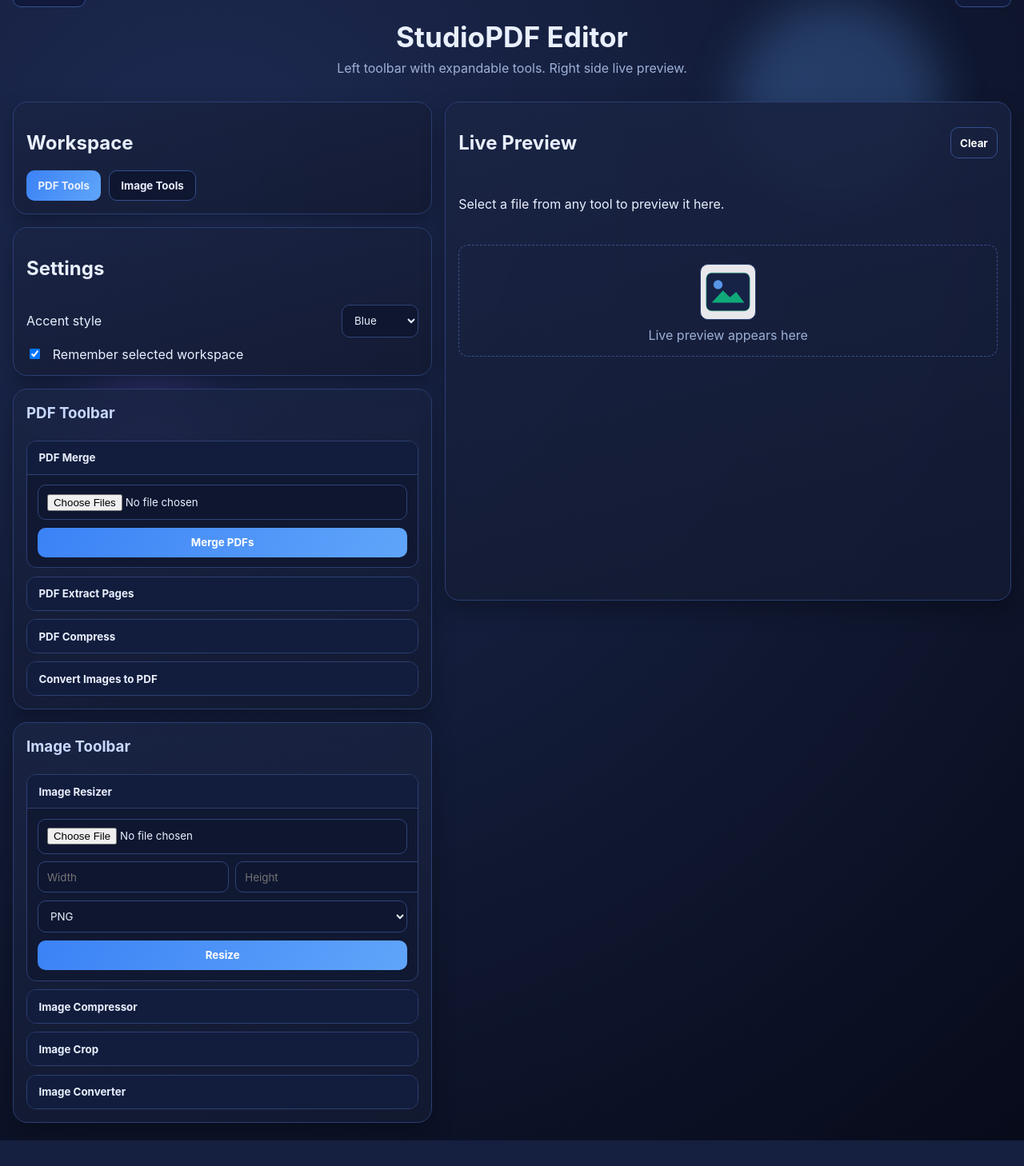
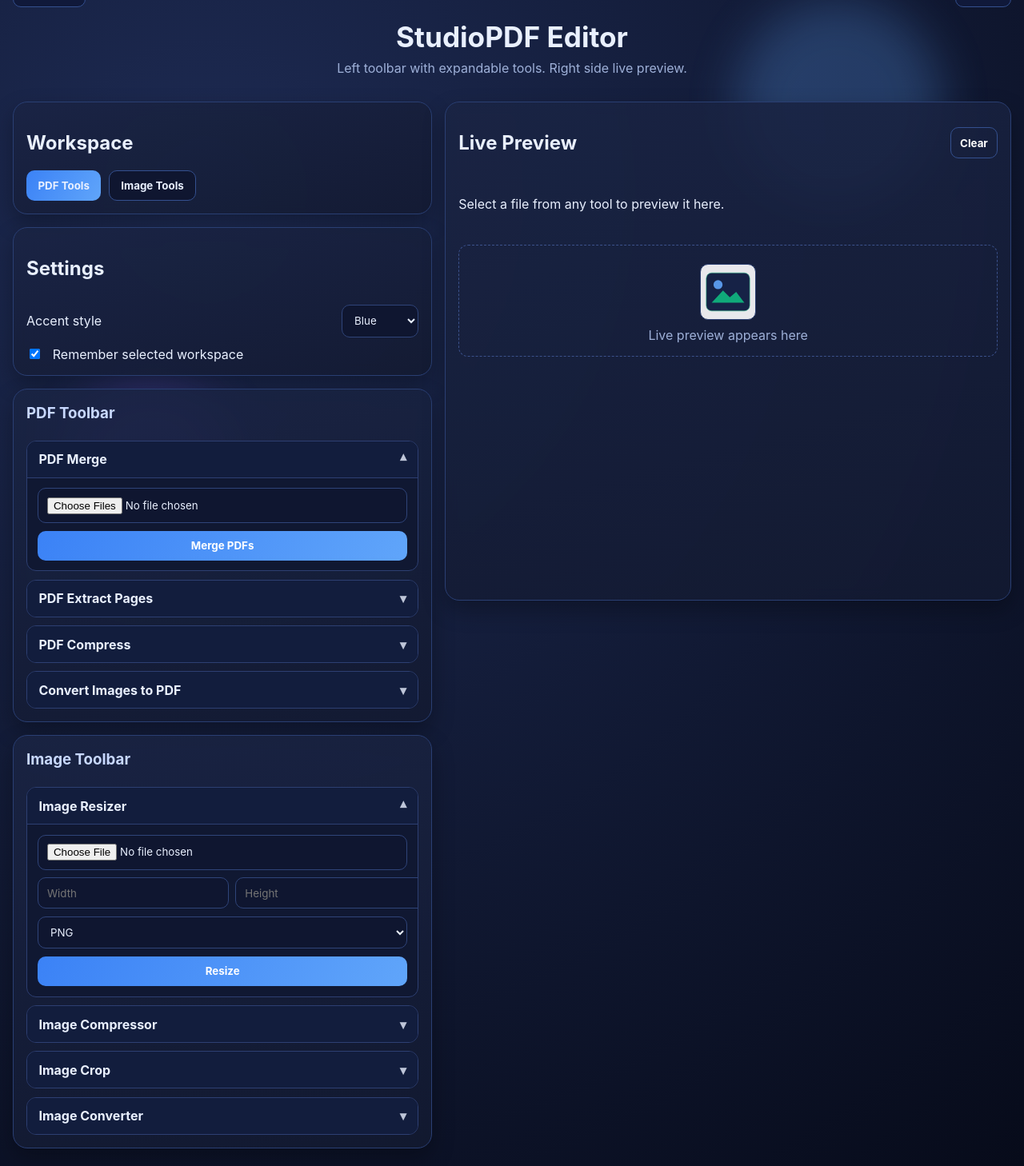
Before and after one commit to akhileshpawar0703-dev/pdf, a Flask app: page /editor in a window 1280 px wide. Shown: the part 59-1517 px from the top of the page at 80% size. Before the commit the page ends 1485 px from the top, so only its background shows below. Run offline with Flask 3, Linux system fonts and the light colour scheme; some libraries are stand-ins or nearby versions.

Commit message:
Use native expandable tool sections for reliable toolbar behavior

```diff
--- a/static/app.js
+++ b/static/app.js
@@ -77,23 +77,26 @@ function updatePreview(fileInput) {
 
 
 function initAccordion(scope) {
-  const items = scope.querySelectorAll('.accordion-item');
+  const items = scope.querySelectorAll('.tool-item');
   items.forEach((item) => {
-    const trigger = item.querySelector('.accordion-trigger');
-    if (!trigger.dataset.bound) {
-      trigger.addEventListener('click', () => {
-        items.forEach((other) => other.classList.remove('open'));
-        item.classList.add('open');
+    if (!item.dataset.bound) {
+      item.addEventListener('toggle', () => {
+        if (!item.open) return;
+        items.forEach((other) => {
+          if (other !== item) other.open = false;
+        });
       });
-      trigger.dataset.bound = '1';
+      item.dataset.bound = '1';
     }
   });
 }
 
 function resetAccordionForMode(mode) {
   const activeScope = mode === 'pdf' ? pdfWorkspace : imageWorkspace;
-  const items = activeScope.querySelectorAll('.accordion-item');
-  items.forEach((item, idx) => item.classList.toggle('open', idx === 0));
+  const items = activeScope.querySelectorAll('.tool-item');
+  items.forEach((item, idx) => {
+    item.open = idx === 0;
+  });
 }
 
 function applyAccent(theme) {
--- a/static/styles.css
+++ b/static/styles.css
@@ -41,11 +41,12 @@ button:hover { filter:brightness(1.06); transform: translateY(-1px); }
 .preview ul { margin:.6rem 0 0; padding-left:1.1rem; color:var(--muted); }
 
 .accordion-wrap { display:flex; flex-direction:column; gap:.65rem; }
-.accordion-item { border:1px solid #2d3f72; border-radius:12px; overflow:hidden; background:#101832; }
-.accordion-trigger { width:100%; text-align:left; border-radius:0; padding:.78rem .9rem; background:#121d3d; border:none; color:var(--text); font-weight:700; cursor:pointer; }
-.accordion-trigger:hover { transform:none; filter:brightness(1.08); }
-.accordion-panel { display:none; padding:.8rem; border-top:1px solid #2d3f72; }
-.accordion-item.open .accordion-panel { display:block; }
+.tool-item { border:1px solid #2d3f72; border-radius:12px; overflow:hidden; background:#101832; }
+.tool-item > summary { list-style:none; padding:.78rem .9rem; background:#121d3d; color:var(--text); font-weight:700; cursor:pointer; user-select:none; }
+.tool-item > summary::-webkit-details-marker { display:none; }
+.tool-item > summary::after { content:'▾'; float:right; opacity:.8; transition: transform .2s ease; }
+.tool-item[open] > summary::after { transform: rotate(180deg); }
+.tool-item form { padding:.8rem; border-top:1px solid #2d3f72; }
 .preview { min-height:78vh; }
 #status { margin-top:.7rem; text-align:left; color:var(--muted); padding:0; }
 
--- a/templates/editor.html
+++ b/templates/editor.html
@@ -44,54 +44,45 @@
       <section id="pdf-workspace" class="workspace card accordion-wrap">
         <h3 class="workspace-title">PDF Toolbar</h3>
 
-        <article class="accordion-item open">
-          <button class="accordion-trigger" type="button">PDF Merge</button>
-          <div class="accordion-panel">
+        <details class="tool-item" open>
+          <summary>PDF Merge</summary>
           <form data-endpoint="/api/pdf/merge">
             <input type="file" name="files" accept="application/pdf" multiple required />
             <button>Merge PDFs</button>
           </form>
-          </div>
-        </article>
+        </details>
 
-        <article class="accordion-item">
-          <button class="accordion-trigger" type="button">PDF Extract Pages</button>
-          <div class="accordion-panel">
+        <details class="tool-item">
+          <summary>PDF Extract Pages</summary>
           <form data-endpoint="/api/pdf/extract">
             <input type="file" name="file" accept="application/pdf" required />
             <input type="text" name="pages" placeholder="e.g. 1,3-5,8-" required />
             <button>Extract</button>
           </form>
-          </div>
-        </article>
+        </details>
 
-        <article class="accordion-item">
-          <button class="accordion-trigger" type="button">PDF Compress</button>
-          <div class="accordion-panel">
+        <details class="tool-item">
+          <summary>PDF Compress</summary>
           <form data-endpoint="/api/pdf/compress">
             <input type="file" name="file" accept="application/pdf" required />
             <button>Compress PDF</button>
           </form>
-          </div>
-        </article>
+        </details>
 
-        <article class="accordion-item">
-          <button class="accordion-trigger" type="button">Convert Images to PDF</button>
-          <div class="accordion-panel">
+        <details class="tool-item">
+          <summary>Convert Images to PDF</summary>
           <form data-endpoint="/api/pdf/convert/image-to-pdf">
             <input type="file" name="images" accept="image/*" multiple required />
             <button>Create PDF</button>
           </form>
-          </div>
-        </article>
+        </details>
       </section>
 
       <section id="image-workspace" class="workspace card accordion-wrap hidden">
         <h3 class="workspace-title">Image Toolbar</h3>
 
-        <article class="accordion-item open">
-          <button class="accordion-trigger" type="button">Image Resizer</button>
-          <div class="accordion-panel">
+        <details class="tool-item" open>
+          <summary>Image Resizer</summary>
           <form data-endpoint="/api/image/resize">
             <input type="file" name="file" accept="image/*" required />
             <div class="row">
@@ -103,23 +94,19 @@
             </select>
             <button>Resize</button>
           </form>
-          </div>
-        </article>
+        </details>
 
-        <article class="accordion-item">
-          <button class="accordion-trigger" type="button">Image Compressor</button>
-          <div class="accordion-panel">
+        <details class="tool-item">
+          <summary>Image Compressor</summary>
           <form data-endpoint="/api/image/compress">
             <input type="file" name="file" accept="image/*" required />
             <input type="number" name="quality" min="10" max="95" value="75" />
             <button>Compress</button>
           </form>
-          </div>
-        </article>
+        </details>
 
-        <article class="accordion-item">
-          <button class="accordion-trigger" type="button">Image Crop</button>
-          <div class="accordion-panel">
+        <details class="tool-item">
+          <summary>Image Crop</summary>
           <form data-endpoint="/api/image/crop">
             <input type="file" name="file" accept="image/*" required />
             <div class="row">
@@ -135,12 +122,10 @@
             </select>
             <button>Crop</button>
           </form>
-          </div>
-        </article>
+        </details>
 
-        <article class="accordion-item">
-          <button class="accordion-trigger" type="button">Image Converter</button>
-          <div class="accordion-panel">
+        <details class="tool-item">
+          <summary>Image Converter</summary>
           <form data-endpoint="/api/image/convert">
             <input type="file" name="file" accept="image/*" required />
             <select name="format">
@@ -148,8 +133,7 @@
             </select>
             <button>Convert</button>
           </form>
-          </div>
-        </article>
+        </details>
       </section>
     </section>
 
```
Also changed, not shown: README.md. Lines whose indentation alone changed are shown as unchanged.
